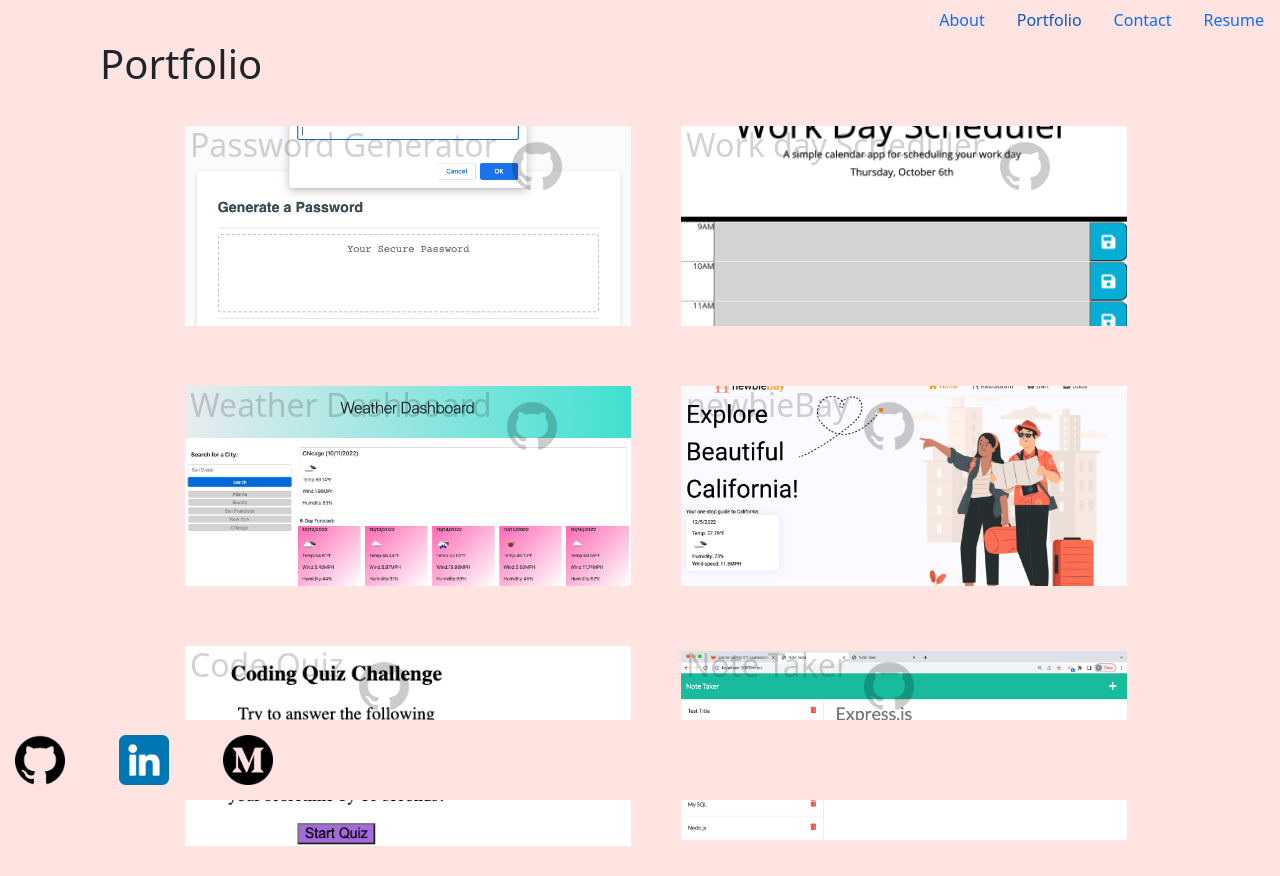
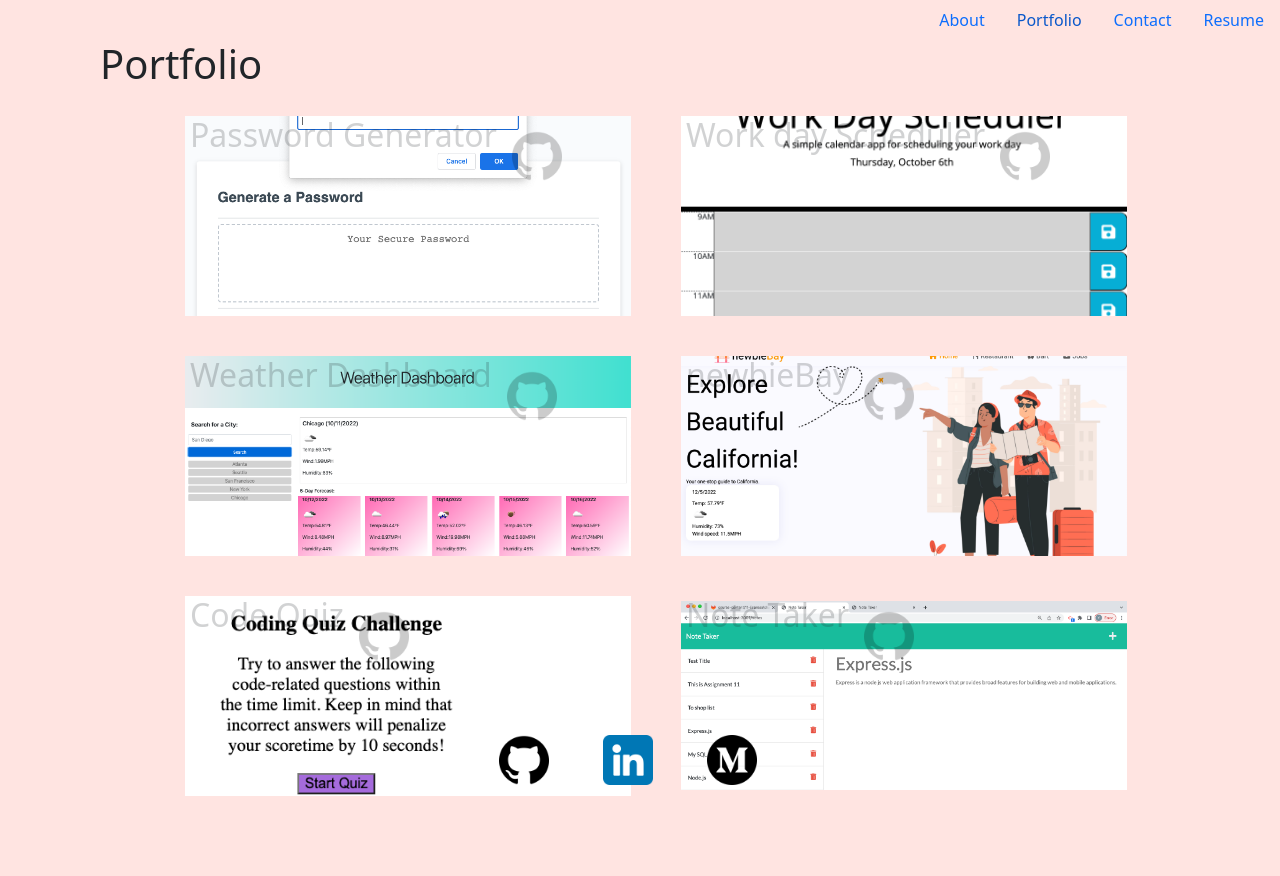
Before and after one commit to yingyliu/ying-react-portfolio, a React (Create React App) app: page / in a window 1280 px wide. Both pictures are taken after a click on the button "Portfolio". After the commit the page ends 816 px from the top, so only its background shows below. Built offline with nearby package versions, Linux system fonts and the light colour scheme.

Commit message:
adjust position for footer and size of portfolio and README

```diff
--- a/src/components/styles/Footer.css
+++ b/src/components/styles/Footer.css
@@ -1,11 +1,18 @@
+div#footer {
+
+  text-align: center;
+}
+
 #footer {
     position: absolute;
     bottom: 0;
     width: 100%;
-    background-color: mistyrose;
+    /* background-color: mistyrose; */
     display: inline;
 
   }
+
+
 
 .social-media-icon {
     width: 50px;
--- a/src/components/styles/Portfolio.css
+++ b/src/components/styles/Portfolio.css
@@ -16,7 +16,7 @@ h1 {
     background-position: center;
     height: 200px;
     width: 50%;
-    margin: 30px 0;
+    margin: 20px 0;
     padding: 0 30px;
 }
 
```
Also changed, not shown: 1 other file (tests, documents, lock files or other folders).
